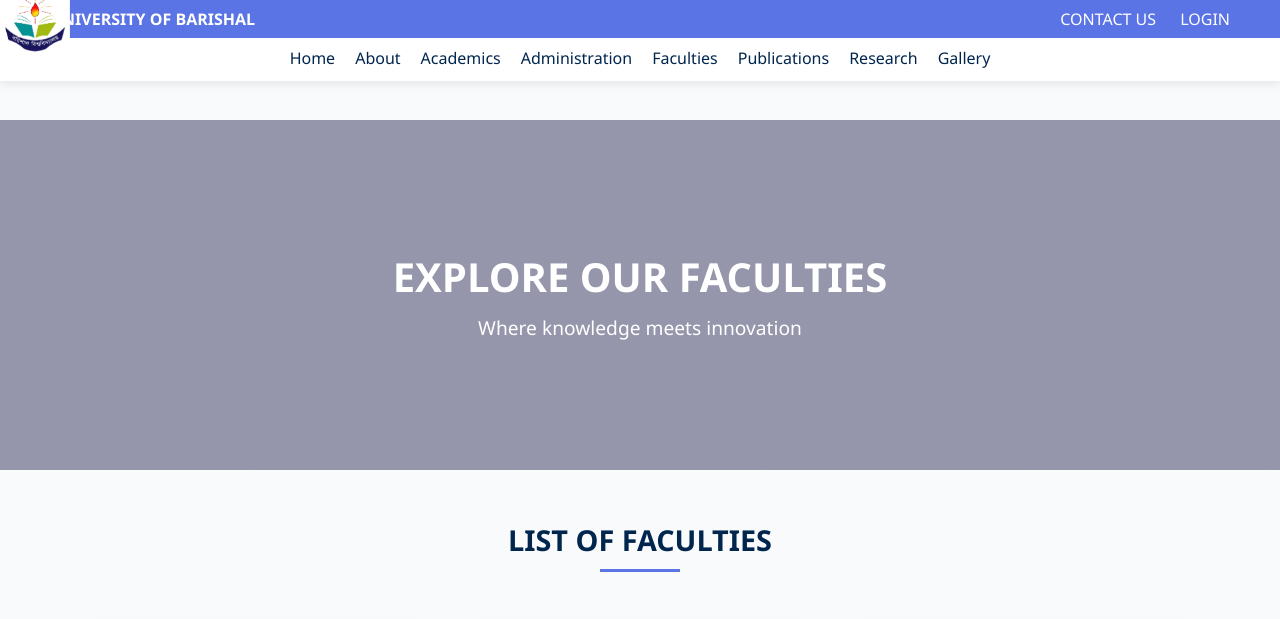
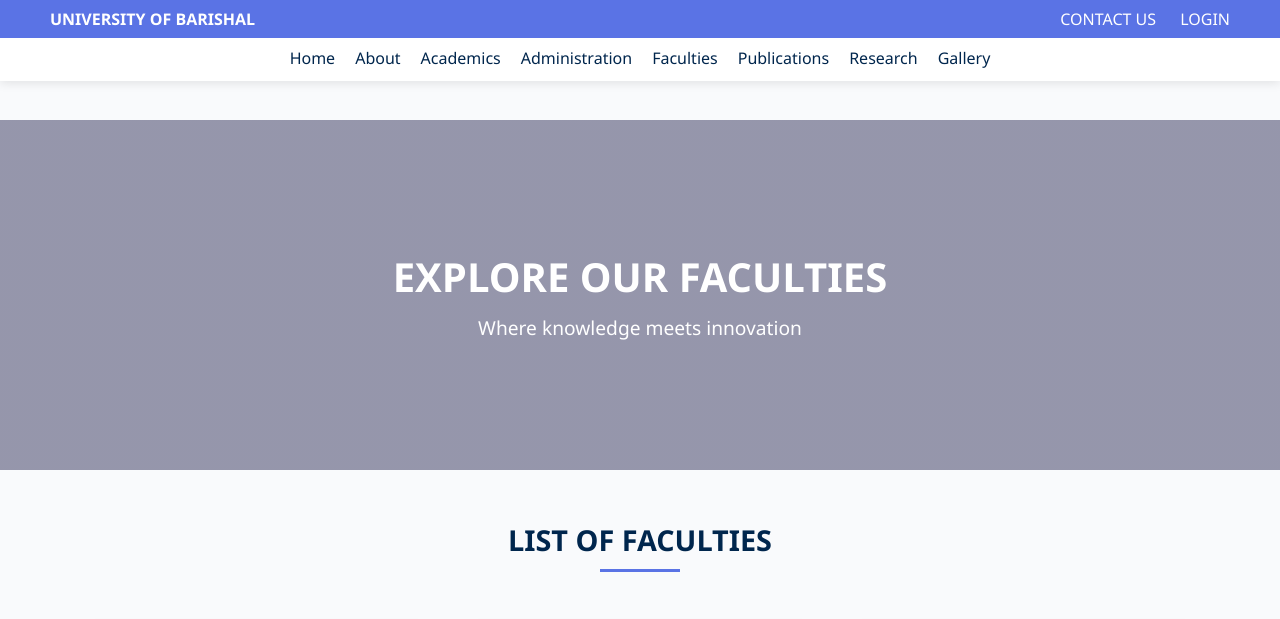
Before and after one commit to arafat-rahaman047/CSE-2210, a plain HTML site: page index.html in a window 1280 px wide. Shown: the top 619 px of the page. Drawn offline with Linux system fonts and the light colour scheme.

Commit message:
Update index.html

```diff
--- a/index.html
+++ b/index.html
@@ -10,7 +10,7 @@
 
   <!-- ===== TOP BAR ===== -->
   <div class="top-bar">
-    <img src="BULogo2.png" alt="University Logo" class="topBar-logo">
+    <!-- <img src="BULogo2.png" alt="University Logo" class="topBar-logo"> -->
     <span>UNIVERSITY OF BARISHAL</span>
     <div class="top-right">
       <a href="#">CONTACT US</a>
```
